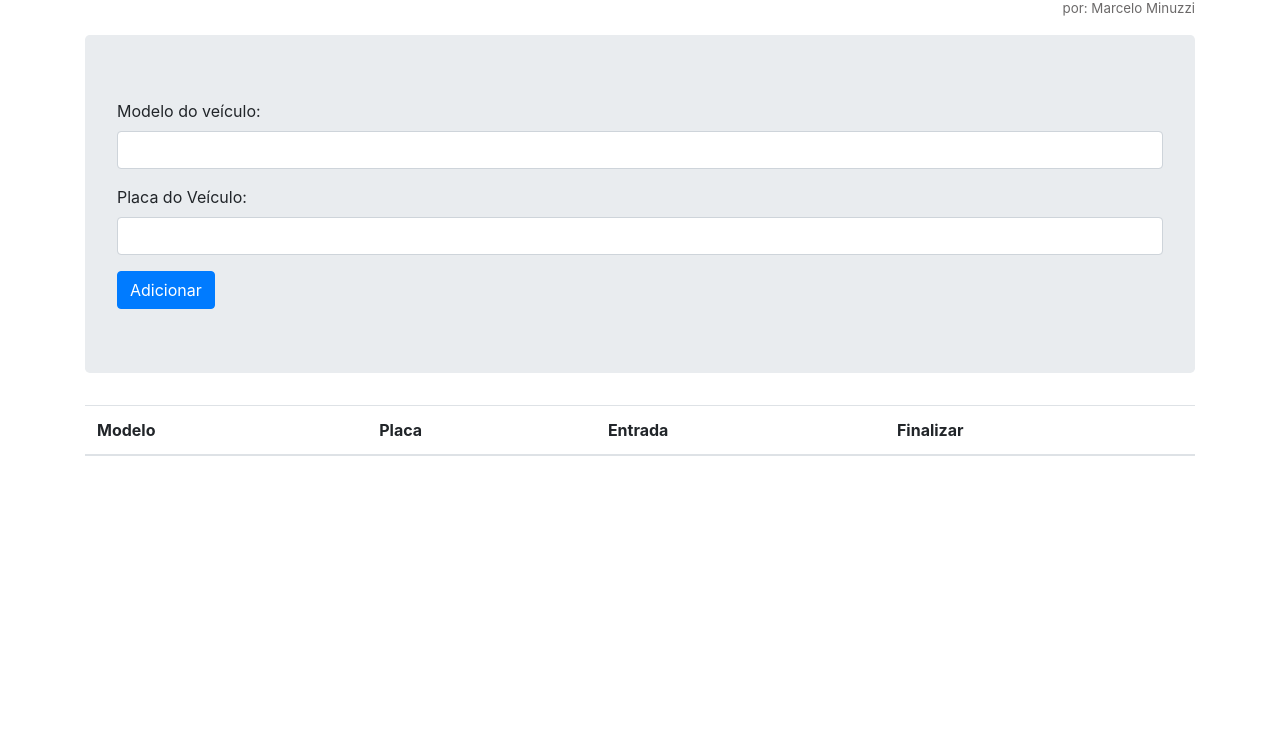
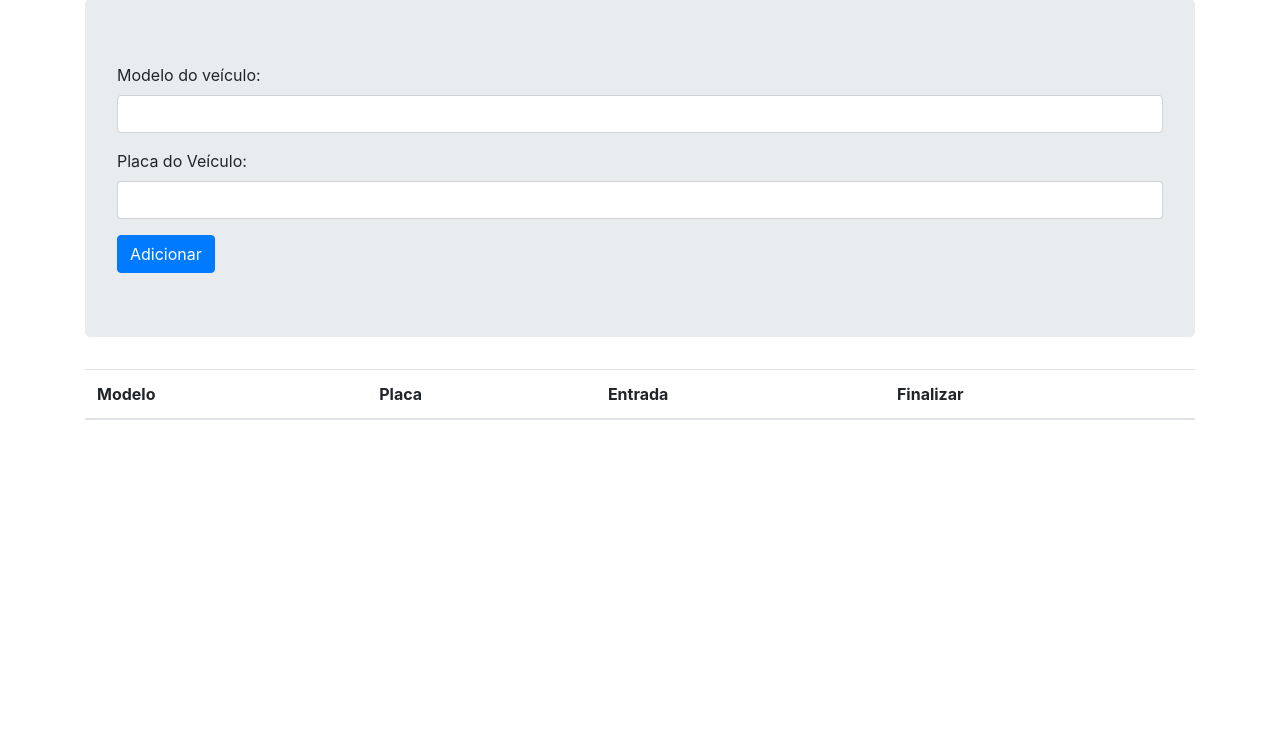
Before and after one commit to steppenwolf719/testeEstacionamento, a plain HTML site: page index.html in a window 1280 px wide. Shown: the part 47-800 px from the top of the page. Drawn offline with Linux system fonts and the light colour scheme.

Commit message:
Update index.html

```diff
--- a/index.html
+++ b/index.html
@@ -17,7 +17,6 @@
 
         <div class="header clearFix">
             <h2>Estacionamento JS </h2>
-            <p id="assinatura">por: Marcelo Minuzzi</p>
         <div class="jumbotron">
 
             <form id="formulario">
```
